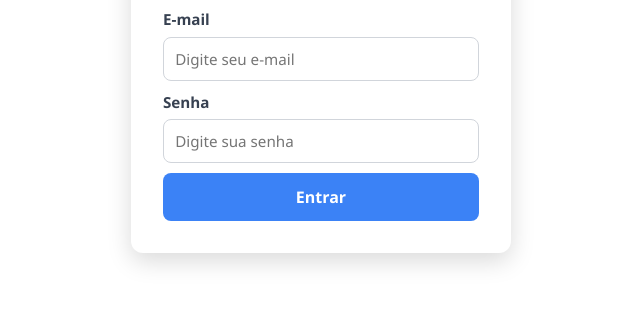
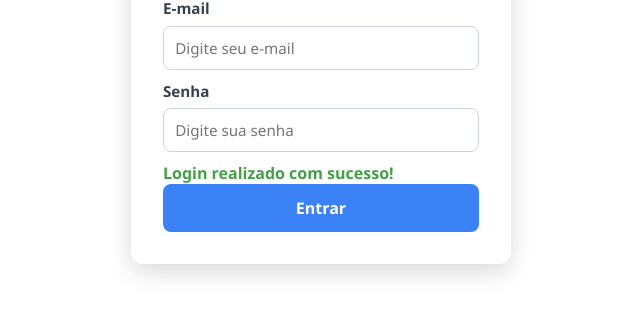
Before and after one commit to Rafaelleal4/ES-PI2-2025-T3-G10, a plain HTML site: page pagina.html in a window 1280 px wide. Both pictures are taken after typing "name@example.com", "Sample123" into the empty fields and a click on the button "Entrar". Shown: the part 315-630 px from the top of the page, without its empty margins (319-959 px from the left). Drawn offline with Linux system fonts and the light colour scheme.

Commit message:
Feat: Adicionado a mensagem de erro e sucesso

```diff
--- a/login.css
+++ b/login.css
@@ -50,6 +50,16 @@ form input {
   transition: border-color 0.2s, box-shadow 0.2s;
 }
 
+#globalError {
+  color: #e53935;
+  font-weight: bold;
+}
+
+#globalCheck {
+  color: #43a047;
+  font-weight: bold;
+}
+
 form input:focus {
   border-color: #2563eb;
   box-shadow: 0 0 0 3px rgba(37, 99, 235, 0.2);
--- a/login.js
+++ b/login.js
@@ -3,6 +3,7 @@ const passwordInput = document.getElementById('password');
 const loginBtn = document.getElementById('loginBtn');
 const form = document.getElementById('loginForm');
 const globalError = document.getElementById('globalError');
+const globalCheck = document.getElementById('globalCheck');
 
 
 form.addEventListener('submit', function(event) {
@@ -27,7 +28,7 @@ form.addEventListener('submit', function(event) {
     }
 
     globalError.textContent = "";
-    alert("Login realizado com sucesso!");
+    globalCheck.textContent = "Login realizado com sucesso!";
     emailInput.value = "";
     passwordInput.value = "";
 });
--- a/pagina.html
+++ b/pagina.html
@@ -22,6 +22,7 @@
             </div>
             <div>
                 <div id="globalError"></div>
+                <div id="globalCheck"></div>
                 <button type="submit" id="loginBtn">Entrar</button>
             </div>
         </form>
```
